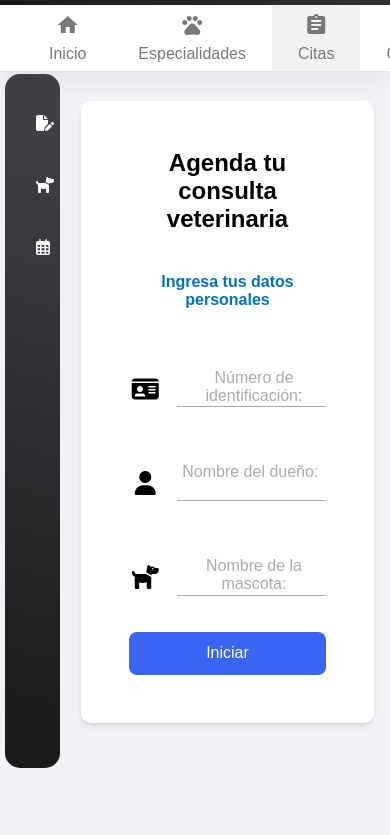
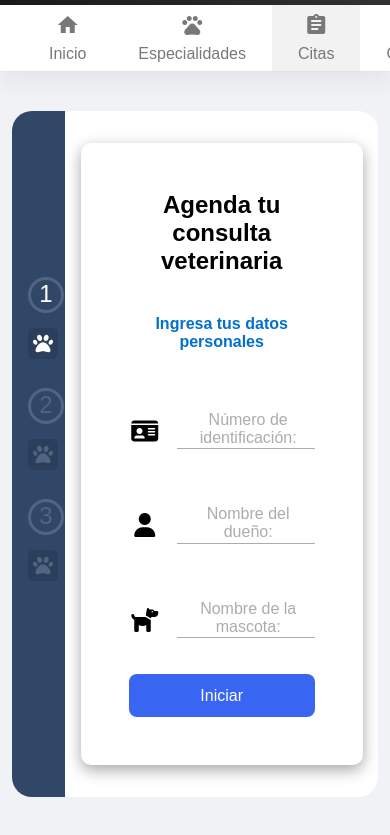
Before and after one commit to ironcdrk/agendamiento-veterinaria, a plain HTML site: page citas.html in a window 390 px wide. Shown: the part 71-906 px from the top of the page. Before the commit the page ends 844 px from the top, so only its background shows below. Drawn offline with Linux system fonts and the light colour scheme; no server answers; a web font is replaced by a local one.

Commit message:
cmabio layout dashborad, se hace steps responsives para el form de agendamiento

```diff
--- a/citas.html
+++ b/citas.html
@@ -44,12 +44,12 @@
     <div class="container">
 
         <div class="aside">
-            <ul>
-            <li><a href="#"><i class="fa-solid fa-file-pen"></i><p class="aside-legend">Datos Generales</p><i id="datosgenerales-check" class="fa-solid fa-check" style="display: none;"></i></a></li>
+            <ul id="progressbar">
+                <li class="active"><i class="fa-solid fa-paw fa-lg"></i><p class="aside-legend">Datos Generales</p><i id="datosgenerales-check" class="fa-solid fa-check" style="display: none;"></i></li>
 
-            <li><a href="#"><i class="fa-solid fa-dog"></i><p class="aside-legend">Datos Paciente</p><i id="datosmascota-check" class="fa-solid fa-check" style="display: none;"></i></a></li>
+                <li><i class="fa-solid fa-paw fa-lg"></i><p class="aside-legend">Datos Paciente</p><i id="datosmascota-check" class="fa-solid fa-check" style="display: none;"></i></li>
 
-            <li><a href="#"><i class="fa-regular fa-calendar-days"></i><p class="aside-legend">Fecha cita</p><i id="datosfecha-check" class="fa-solid fa-check" style="display: none;"></i></a></li>
+                <li><i class="fa-solid fa-paw fa-lg"></i><p class="aside-legend">Fecha cita</p><i id="datosfecha-check" class="fa-solid fa-check" style="display: none;"></i></li>
 
             </ul>
         </div>
--- a/css/citaslayout.css
+++ b/css/citaslayout.css
@@ -19,50 +19,74 @@ body{
     padding-top: 140px;
 }
 .section{
-    box-shadow: 0 4px 6px -1px rgba(0,0,0,.1), 0 2px 4px -1px rgba(0,0,0,.06);
+    /*box-shadow: 0 4px 6px -1px rgba(0,0,0,.1), 0 2px 4px -1px rgba(0,0,0,.06);*/
+    box-shadow: rgba(0, 0, 0, 0.35) 0px 5px 15px;
 }
 .aside{
     grid-area: 1 / 1 / 5 / 3;
-    /* grid-area: aside */
-    color: white;
-    background-image: linear-gradient(195deg,#42424a,#191919);
-    display: flex;
+    border-top-left-radius: 20px;
+    border-bottom-left-radius: 20px;
+    background: #304767;
+    display: inline-flex;
     flex-direction: column;
-    /* justify-content: space-between; */
+    justify-content: space-around;
     padding: 1rem;
     position: relative;
-    border-radius: 15px;
-    margin: 5px;
+    margin-left: 3vw;
+    margin-top: 5vh;
+    margin-bottom: 5vh;
 
 }
-
+#progressbar{
+    counter-reset: container 0;
+  }
 .aside > ul {
-    position: relative;
     display: flex;
     flex-direction: column;
     justify-content: space-between;
-    gap: 1em;
-    top: 10px;
+    gap: 5em;
     list-style: none;
 
   }
   .aside > ul > li {
-    width: 100%;
-  }
-  .aside > ul > li > a{
-    /* display: block; */
     min-width: fit-content;
     text-decoration: none;
-    color: white;
-    padding: 15px;
+    position: relative;
+    color: #4f6581;
     font-size: 1rem;
     display: flex;
+    flex-direction: row;
     gap: 1em;
+    background-color: rgba(0, 0, 0, .1);;
+    border-radius: 5px;
+    padding: 15px 25%;
+    margin: 0;
   }
-  .aside > ul > li >a:hover{
-    background-color: #0071CE;
-    border-radius: 5px;
+  .aside > ul > li::before {
+    content: counter(container);
+    text-align: center;
+    position: absolute;
+    height: 30px;
+    width: 30px;
+    border: 3px solid #4f6581;
+    border-radius: 50%;
+    counter-increment: container 1;
+    top: -6vh;
+    left: 0.05vw;
+    font-size: 1.5em;
   }
+  .aside > ul > li.active{
+    color: white;
+  }
+  .aside > ul > li > a > i{
+    align-self: center;
+  }
+  .aside-legend{
+    font-size: 1rem;
+    display: none;
+  }
+
+
 
 hr{
     height: 2px;
@@ -72,24 +96,78 @@ hr{
     opacity: .25;
 }
 
-.aside-legend{
-  display: none;
+.fa-lg{
+  line-height: unset;
 }
 
-@media only screen and (min-width: 850px) {
+
+@media only screen and (max-width: 1270px) {
+  .aside > ul > li{
+    flex-direction: column;
+  }
 
   .aside-legend{
+    font-size: .9rem;
+  }
+}
+
+@media only screen and (min-width: 1540px) {
+  #progressbar li a:after {
     display: block;
+  }
+  .aside > ul > li{
+    padding: 15px;
+    margin: 10%;
+  }
+}
+@media only screen and (min-width: 1001px) and (max-width: 1539px){
+  .aside > ul > li{
+    padding: 15px;
+    margin: 8%;
+  }
+}
+@media only screen and (min-width: 1000px) {
+  .aside-legend{
+    display: block;
+  }
+  .aside > ul > li::before{
+    left: 4vw;
+  }
+  .aside > ul > li{
+    padding: 15px;
+  }
+
+}
+@media only screen and (min-width: 850px) and (max-width: 999px) {
+  .aside > ul > li::before{
+    left: 3vw;
+  }
+}
+
+@media only screen and (min-width: 600px) and (max-width: 849px) {
+  .aside > ul > li::before{
+    left: 2vw;
+  }
+  .aside > ul > li{
+    padding: 15px;
+    margin: 10%;
   }
 }
 
 
 .dashboard{
     grid-area: 1 / 3 / 5 / 13;
-    min-height: 500px;
+    background: white;
+    border-radius: 5px;
+    border-top-right-radius: 20px;
+    border-bottom-right-radius: 20px;
+    margin-top: 10%;
+    margin-right: 3vw;
+    margin-top: 5vh;
+    margin-bottom: 5vh;
+    /*min-height: 500px;*/
     padding: 2rem 0;
     /* TODO: revisar que no afecte a los calendarios*/
     display: flex;
     flex-direction: column;
-
 }
```
